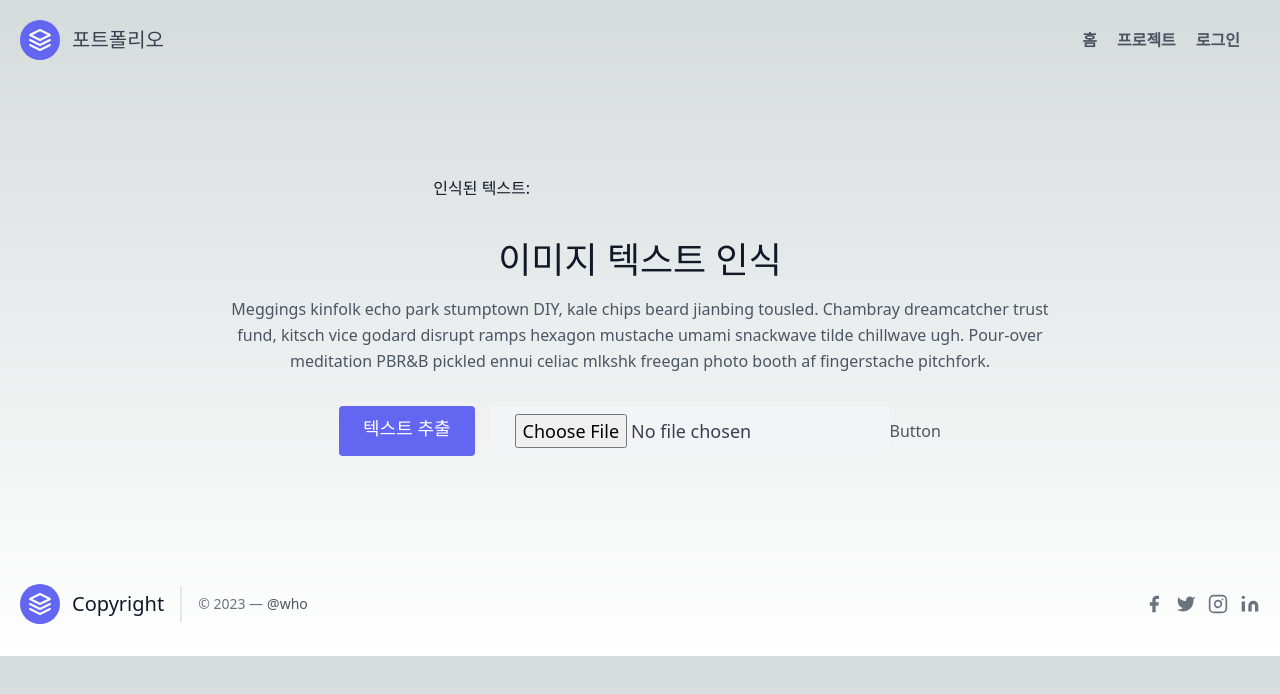
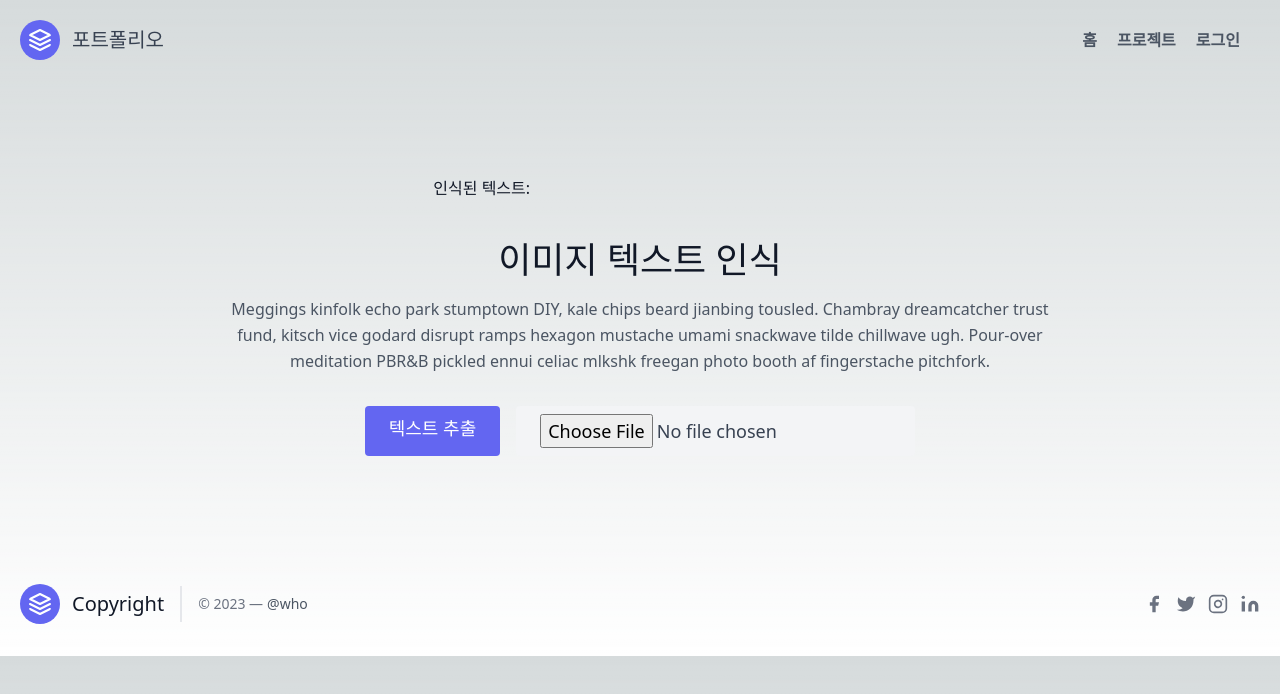
Before and after one commit to isglory/next-exam, a Next.js app: page /ocr in a window 1280 px wide. Shown: the top 694 px of the page. Built offline with nearby package versions, Linux system fonts and the light colour scheme.

Commit message:
더미 메세지 삭제

```diff
--- a/app/ocr/page.js
+++ b/app/ocr/page.js
@@ -62,7 +62,6 @@ const Ocr = () => {
                 <div className="flex justify-center">
                     <button onClick={recognizeText} className="inline-flex text-white bg-indigo-500 border-0 py-2 px-6 focus:outline-none hover:bg-indigo-600 rounded text-lg">텍스트 추출</button>
                     <input type="file" accept="image/*" onChange={handleFileChange} className="ml-4 inline-flex text-gray-700 bg-gray-100 border-0 py-2 px-6 focus:outline-none hover:bg-gray-200 rounded text-lg"/>
-                    <button >Button</button>
                 </div>
                 </div>
             </div>
```
